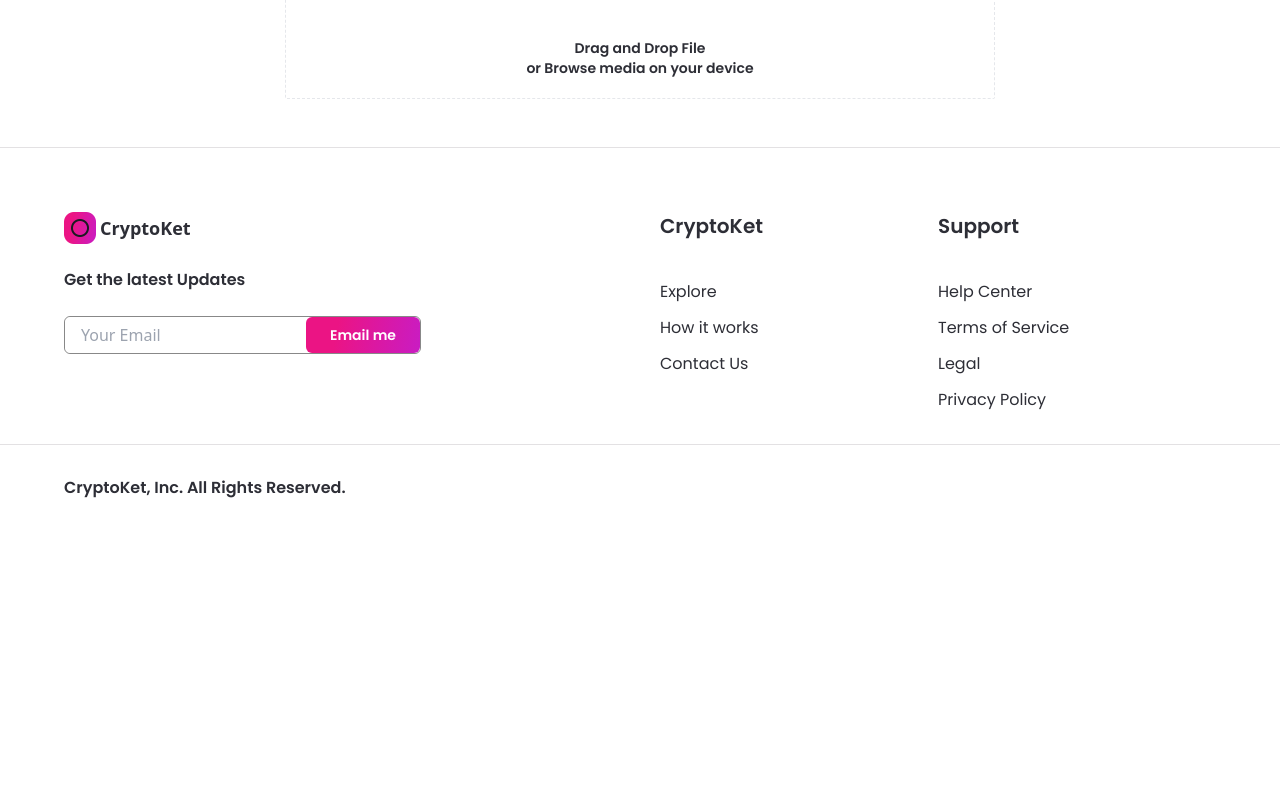
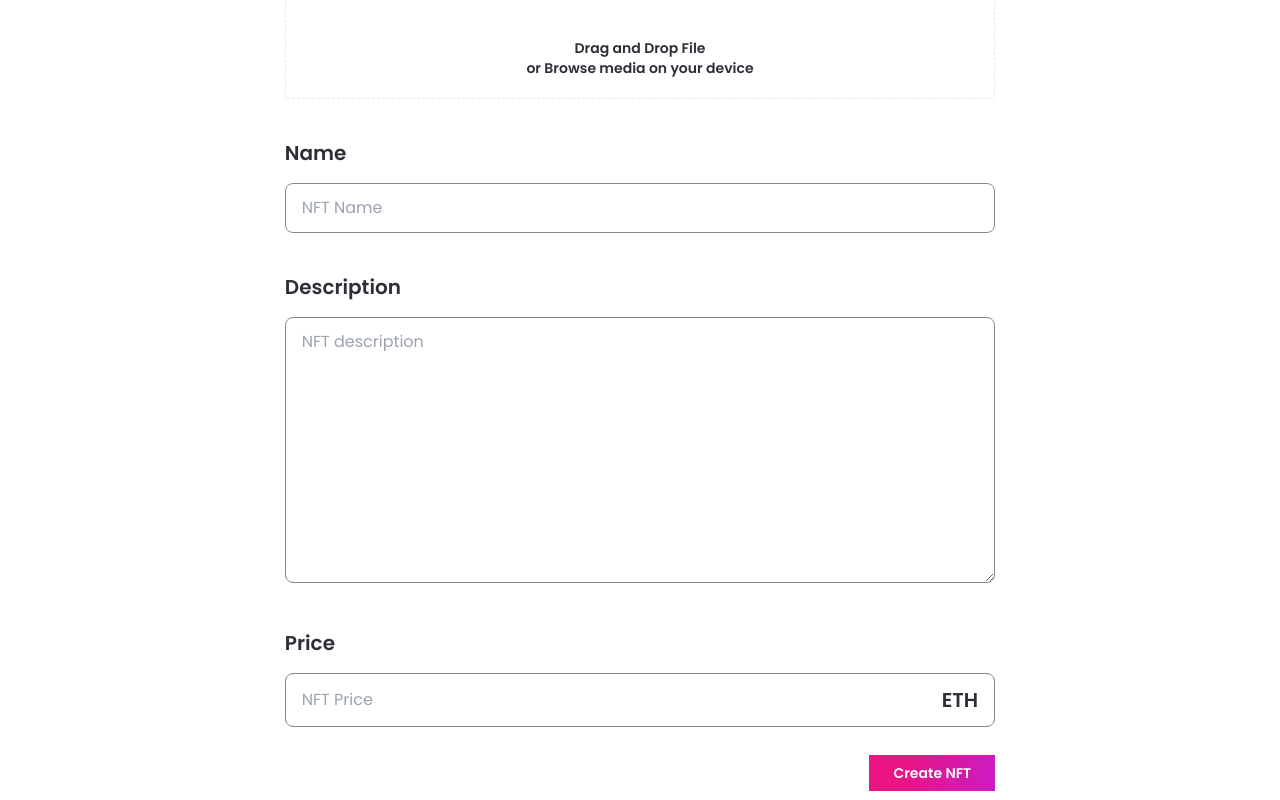
Before and after one commit to AleksaMarjanov/nft_marketplace, a Next.js app: page /create-nft in a window 1280 px wide. Shown: the part 460-1260 px from the top of the page. Before the commit the page ends 1027 px from the top, so only its background shows below. Built offline with nearby package versions, Linux system fonts and the light colour scheme.

Commit message:
Logic to add NFT

```diff
--- /dev/null
+++ b/components/Input.jsx
@@ -0,0 +1,50 @@
+import React from 'react';
+
+// const handleClick = (e) => {
+//   const { name, value } = e.target;
+// };
+
+const Input = ({ inputType, title, placeholder, handleClick }) => (
+  <div className="mt-10 w-full ">
+    <p className="font-poppins dark:text-white text-nft-black-1 text-xl font-semibold">{title}</p>
+
+    {inputType === 'number' ? (
+      <div className="dark:bg-nft-black-1 bg-white border
+      dark:border-nft-black-1 border-nft-gray-2 rounded-lg
+      w-full outline-none font-poppins dark:text-white
+      text-nft-gray-2 text-base mt-4 px-4 py-3 flexBetween flex-row"
+      >
+        <input
+          type="number"
+          className="flex w-full dark:bg-nft-black-1
+         bg-white outline-none"
+          placeholder={placeholder}
+          onChange={handleClick}
+        />
+        <p className="font-poppins dark:text-white text-nft-black-1 text-xl font-semibold">ETH</p>
+      </div>
+    ) : inputType === 'textarea' ? (
+      <textarea
+        rows={10}
+        className="dark:bg-nft-black-1 bg-white border
+      dark:border-nft-black-1 border-nft-gray-2 rounded-lg
+      w-full outline-none font-poppins dark:text-white
+      text-nft-gray-2 text-base mt-4 px-4 py-3"
+        placeholder={placeholder}
+        onChagne={handleClick}
+      />
+    )
+      : (
+        <input
+          className="dark:bg-nft-black-1 bg-white border
+           dark:border-nft-black-1 border-nft-gray-2 rounded-lg
+           w-full outline-none font-poppins dark:text-white
+           text-nft-gray-2 text-base mt-4 px-4 py-3"
+          placeholder={placeholder}
+          onChange={handleClick}
+        />
+      )}
+  </div>
+);
+
+export default Input;
--- a/components/index.js
+++ b/components/index.js
@@ -4,5 +4,6 @@ import Navbar from './Navbar';
 import Banner from './Banner';
 import CreatorCard from './CreatorCard';
 import NFTCard from './NFTCard';
+import Input from './Input';
 
-export { Navbar, Footer, CreatorCard, Button, Banner, NFTCard };
+export { Navbar, Footer, CreatorCard, Button, Banner, NFTCard, Input };
--- a/pages/create-nft.js
+++ b/pages/create-nft.js
@@ -4,11 +4,12 @@ import { useDropzone } from 'react-dropzone';
 import Image from 'next/image';
 import { useTheme } from 'next-themes';
 
-import { Button } from '../components';
+import { Button, Input } from '../components';
 import images from '../assets';
 
 const CreateNFT = () => {
   const { theme } = useTheme();
+  const [formInput, setFormInput] = useState({ price: '', name: '', description: '' });
   const [fileUrl, setFileUrl] = useState(null);
 
   const onDrop = useCallback(() => {
@@ -66,8 +67,40 @@ const CreateNFT = () => {
                 </div>
               </aside>
             )}
+          </div>
+        </div>
 
-          </div>
+        <Input
+          inputType="input"
+          title="Name"
+          placeholder="NFT Name"
+          handleClick={(e) => setFormInput({ ...formInput,
+            name: e.target.value,
+          })}
+        />
+        <Input
+          inputType="textarea"
+          title="Description"
+          placeholder="NFT description"
+          handleClick={(e) => setFormInput({ ...formInput,
+            description: e.target.value,
+          })}
+        />
+        <Input
+          inputType="number"
+          title="Price"
+          placeholder="NFT Price"
+          handleClick={(e) => setFormInput({ ...formInput,
+            price: e.target.value,
+          })}
+        />
+
+        <div className="mt-7 w-full flex justify-end">
+          <Button
+            btnName="Create NFT"
+            className="rounded-xl"
+            handleClick={() => {}}
+          />
         </div>
       </div>
     </div>
```
